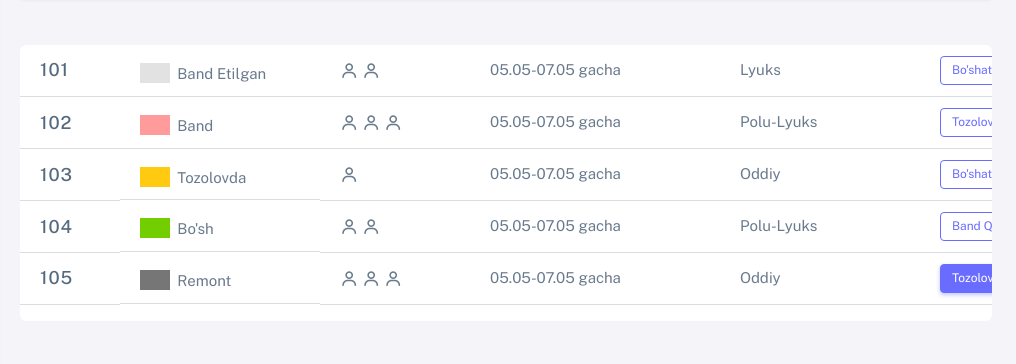
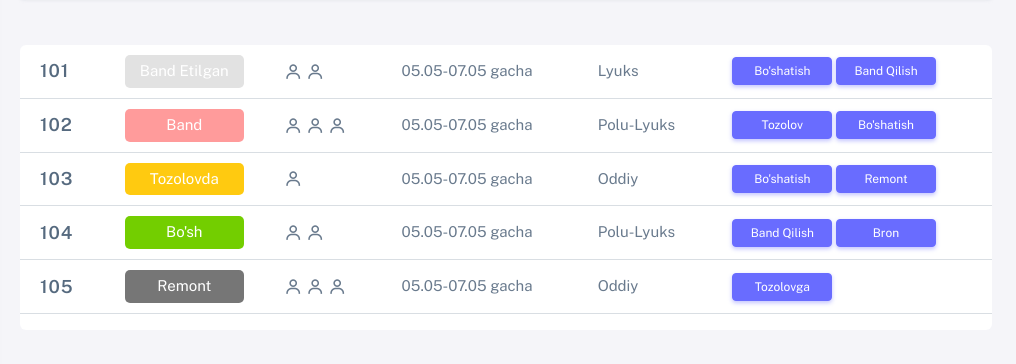
Before and after one commit to JavohirBozorboyev/hotel, a plain HTML site: page pages/table.html in a window 1280 px wide. Shown: the part 171-535 px from the top of the page, 264-1280 px from the left. Drawn offline with nearby package versions, Linux system fonts and the light colour scheme.

Commit message:
add new style

```diff
--- /dev/null
+++ b/assets/css/table.css
@@ -0,0 +1,71 @@
+.table .tableTr th {
+  font-size: 18px;
+}
+.table .tableTr .td1 div {
+  max-width: 150px;
+  display: flex;
+  justify-content: center;
+  color: white;
+  padding: 5px;
+  border-radius: 5px;
+}
+
+.table .tableTr .td5 div button {
+  min-width: 100px;
+}
+
+@media screen and (min-width: 200px) and (max-width: 600px) {
+  .table .tableTr .td1 div {
+    width: 140px;
+    display: flex;
+    justify-content: center;
+    color: white;
+    padding: 5px;
+    border-radius: 5px;
+  }
+
+  .table .tableTr .td2 div {
+    display: flex;
+  }
+  .table .tableTr .td3 div {
+    min-width: 150px;
+  }
+  .table .tableTr .td4 div {
+    width: 100px;
+  }
+
+  .table .tableTr .td5 div {
+    min-width: 230px;
+  }
+  .table .tableTr .td6 div {
+    min-width: 320px;
+  }
+}
+
+@media screen and (min-width: 601px) and (max-width: 1100px) {
+  .table .tableTr .td1 div {
+    width: 140px;
+    display: flex;
+    justify-content: center;
+    color: white;
+    padding: 5px;
+    border-radius: 5px;
+  }
+
+  .table .tableTr .td2 div {
+    display: flex;
+  }
+  .table .tableTr .td3 div {
+    min-width: 150px;
+  }
+  .table .tableTr .td4 div {
+    width: 100px;
+  }
+
+  .table .tableTr .td5 div {
+    min-width: 230px;
+  }
+  .table .tableTr .td6 div {
+    min-width: 320px;
+  }
+}
--- a/js/table.js
+++ b/js/table.js
@@ -116,7 +116,7 @@ lyuksBtn.addEventListener("click", () => {
 
 uchBtn.addEventListener("click", () => {
   tableTr.forEach((item) => {
-    if (item.children[2].children.length === 3) {
+    if (item.children[2].children[0].children.length === 3) {
       item.style.display = "";
     } else {
       item.style.display = "none";
@@ -126,7 +126,7 @@ uchBtn.addEventListener("click", () => {
 
 ikkiBtn.addEventListener("click", () => {
   tableTr.forEach((item) => {
-    if (item.children[2].children.length === 2) {
+    if (item.children[2].children[0].children.length === 2) {
       item.style.display = "";
     } else {
       item.style.display = "none";
@@ -136,7 +136,7 @@ ikkiBtn.addEventListener("click", () => {
 
 birBtn.addEventListener("click", () => {
   tableTr.forEach((item) => {
-    if (item.children[2].children.length === 1) {
+    if (item.children[2].children[0].children.length === 1) {
       item.style.display = "";
     } else {
       item.style.display = "none";
--- a/pages/table.html
+++ b/pages/table.html
@@ -44,6 +44,7 @@
       class="template-customizer-theme-css"
     />
     <link rel="stylesheet" href="../assets/css/demo.css" />
+    <link rel="stylesheet" href="../assets/css/table.css" />
 
     <!-- Page CSS -->
 
@@ -277,144 +278,115 @@
                 <table class="table">
                   <tbody>
                     <tr class="tableTr bandEt">
-                      <th scope="row" style="min-width: 100px">
-                        <h5 style="margin-bottom: 0; padding: 0">101</h5>
-                      </th>
-                      <td
-                        style="min-width: 200px; margin-top: 8px"
-                        class="d-flex"
-                      >
-                        <div
-                          class="w-px-30 h-px-20"
-                          style="background: #e2e2e2"
-                        ></div>
-                        &nbsp; Band Etilgan
+                      <th scope="row">101</th>
+                      <td class="td1">
+                        <div style="background: #e2e2e2">Band Etilgan</div>
                       </td>
-                      <td style="min-width: 150px">
-                        <i class="bx bx-user"></i>
-                        <i class="bx bx-user"></i>
+                      <td class="td2">
+                        <div>
+                          <i class="bx bx-user"></i> <i class="bx bx-user"></i>
+                        </div>
                       </td>
-                      <td style="min-width: 250px">05.05-07.05 gacha</td>
-                      <td style="min-width: 200px">Lyuks</td>
-                      <td style="min-width: 300px">
-                        <button class="btn btn-outline-primary btn-sm">
+                      <td class="td3">
+                        <div>05.05-07.05 gacha</div>
+                      </td>
+                      <td class="td4"><div>Lyuks</div></td>
+                      <td class="td5">
+                        <div>
+                          <button class="btn btn-primary btn-sm">
                             Bo'shatish
                           </button>
                           <button class="btn btn-primary btn-sm">
                             Band Qilish
                           </button>
+                        </div>
                       </td>
                     </tr>
                     <tr class="tableTr bandXona">
-                      <th scope="row" style="min-width: 100px">
-                        <h5 style="margin-bottom: 0; padding: 0">102</h5>
-                      </th>
-                      <td
-                        style="min-width: 200px; margin-top: 8px"
-                        class="d-flex"
-                      >
-                        <div
-                          class="w-px-30 h-px-20"
-                          style="background: #ff9b9b"
-                        ></div>
-                        &nbsp; Band
+                      <th scope="row">102</th>
+                      <td class="td1">
+                        <div style="background: #ff9b9b">Band</div>
                       </td>
-                      <td style="min-width: 150px">
+                      <td class="td2">
+                        <div>
                           <i class="bx bx-user"></i>
                           <i class="bx bx-user"></i>
                           <i class="bx bx-user"></i>
+                        </div>
                       </td>
-                      <td style="min-width: 250px">05.05-07.05 gacha</td>
-                      <td style="min-width: 200px">Polu-Lyuks</td>
-                      <td style="min-width: 300px">
-                        <button class="btn btn-outline-primary btn-sm">
+                      <td class="td3"><div>05.05-07.05 gacha</div></td>
+                      <td class="td4"><div>Polu-Lyuks</div></td>
+                      <td class="td5">
+                        <div>
+                          <button class="btn btn-primary btn-sm">
                             Tozolov
                           </button>
                           <button class="btn btn-primary btn-sm">
                             Bo'shatish
                           </button>
+                        </div>
                       </td>
                     </tr>
                     <tr class="tableTr tozalash">
-                      <th scope="row" style="min-width: 100px">
-                        <h5 style="margin-bottom: 0; padding: 0">103</h5>
-                      </th>
-                      <td
-                        style="min-width: 200px; margin-top: 8px"
-                        class="d-flex"
-                      >
-                        <div
-                          class="w-px-30 h-px-20"
-                          style="background: #ffca10"
-                        ></div>
-                        &nbsp; Tozolovda
+                      <th scope="row">103</th>
+                      <td class="td1">
+                        <div style="background: #ffca10">Tozolovda</div>
                       </td>
-                      <td style="min-width: 150px">
-                        <i class="bx bx-user"></i>
+                      <td class="td2">
+                        <div><i class="bx bx-user"></i></div>
                       </td>
-                      <td style="min-width: 250px">05.05-07.05 gacha</td>
-                      <td style="min-width: 200px">Oddiy</td>
-                      <td style="min-width: 300px">
-                        <button class="btn btn-outline-primary btn-sm">
+                      <td class="td3"><div>05.05-07.05 gacha</div></td>
+                      <td class="td4"><div>Oddiy</div></td>
+                      <td class="td5">
+                        <div>
+                          <button class="btn btn-primary btn-sm">
                             Bo'shatish
                           </button>
                           <button class="btn btn-primary btn-sm">Remont</button>
+                        </div>
                       </td>
                     </tr>
                     <tr class="tableTr bosh">
-                      <th scope="row" style="min-width: 100px">
-                        <h5 style="margin-bottom: 0; padding: 0">104</h5>
-                      </th>
-                      <td
-                        style="min-width: 200px; margin-top: 8px"
-                        class="d-flex"
-                      >
-                        <div
-                          class="w-px-30 h-px-20"
-                          style="background: #73ce00"
-                        ></div>
-                        &nbsp; Bo'sh
+                      <th scope="row">104</th>
+                      <td class="td1">
+                        <div style="background: #73ce00">Bo'sh</div>
                       </td>
-                      <td style="min-width: 150px">
-                        <i class="bx bx-user"></i>
-                        <i class="bx bx-user"></i>
+                      <td class="td2">
+                        <div>
+                          <i class="bx bx-user"></i> <i class="bx bx-user"></i>
+                        </div>
                       </td>
-                      <td style="min-width: 250px">05.05-07.05 gacha</td>
-                      <td style="min-width: 200px">Polu-Lyuks</td>
-                      <td style="min-width: 300px">
-                        <button class="btn btn-outline-primary btn-sm">
+                      <td class="td3"><div>05.05-07.05 gacha</div></td>
+                      <td class="td4"><div>Polu-Lyuks</div></td>
+                      <td class="td5">
+                        <div>
+                          <button class="btn btn-primary btn-sm">
                             Band Qilish
                           </button>
-                        <button class="btn btn-primary btn-sm">
-                          Band Etilgan Qilish
-                        </button>
+                          <button class="btn btn-primary btn-sm">Bron</button>
+                        </div>
                       </td>
                     </tr>
                     <tr class="tableTr remont">
-                      <th scope="row" style="min-width: 100px">
-                        <h5 style="margin-bottom: 0; padding: 0">105</h5>
-                      </th>
-                      <td
-                        style="min-width: 200px; margin-top: 8px"
-                        class="d-flex"
-                      >
-                        <div
-                          class="w-px-30 h-px-20"
-                          style="background: #767676"
-                        ></div>
-                        &nbsp; Remont
+                      <th scope="row">105</th>
+                      <td class="td1">
+                        <div style="background: #767676">Remont</div>
                       </td>
-                      <td style="min-width: 150px">
+                      <td class="td2">
+                        <div>
                           <i class="bx bx-user"></i>
                           <i class="bx bx-user"></i>
                           <i class="bx bx-user"></i>
+                        </div>
                       </td>
-                      <td style="min-width: 250px">05.05-07.05 gacha</td>
-                      <td style="min-width: 200px">Oddiy</td>
-                      <td>
+                      <td class="td3"><div>05.05-07.05 gacha</div></td>
+                      <td class="td4"><div>Oddiy</div></td>
+                      <td class="td5">
+                        <div>
                           <button class="btn btn-primary btn-sm">
                             Tozolovga
                           </button>
+                        </div>
                       </td>
                     </tr>
                   </tbody>
```
Also changed, not shown: pages/honalar.html (+59 -85 lines). Lines whose indentation alone changed are shown as unchanged.
